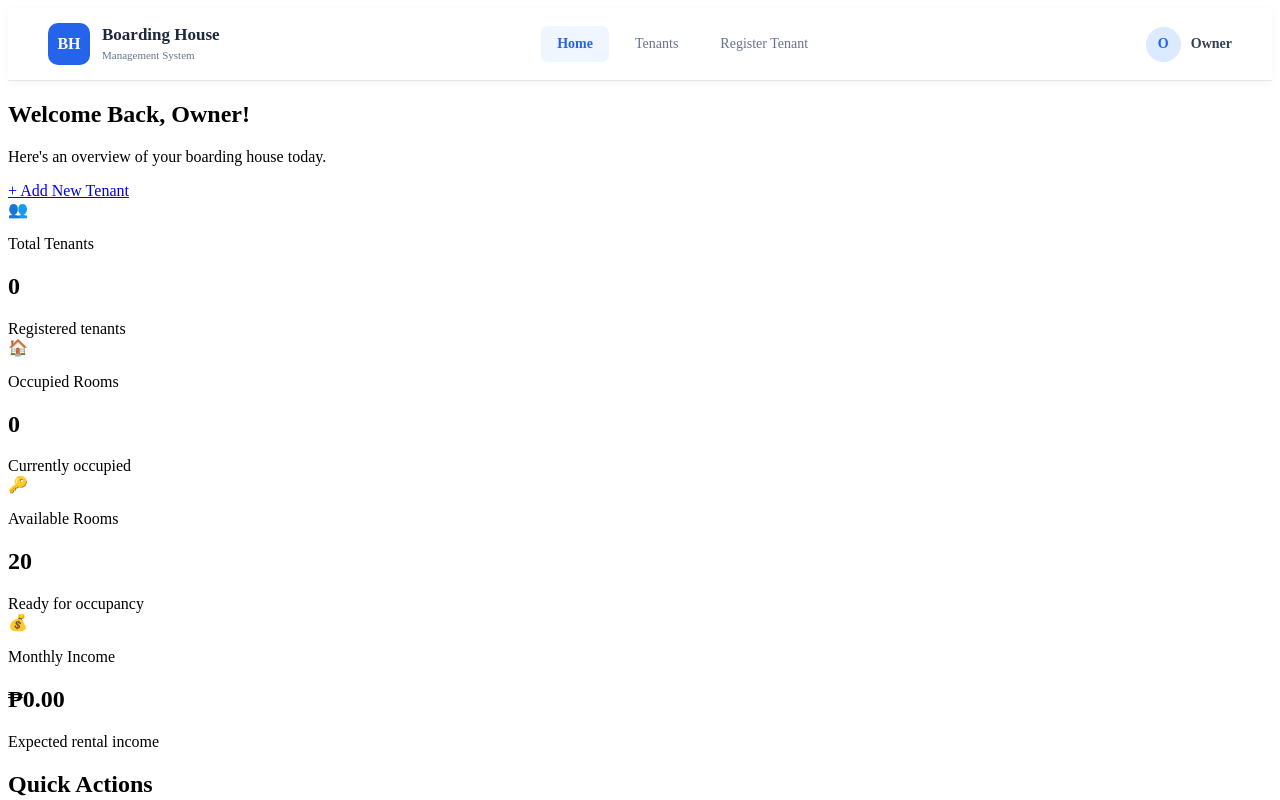
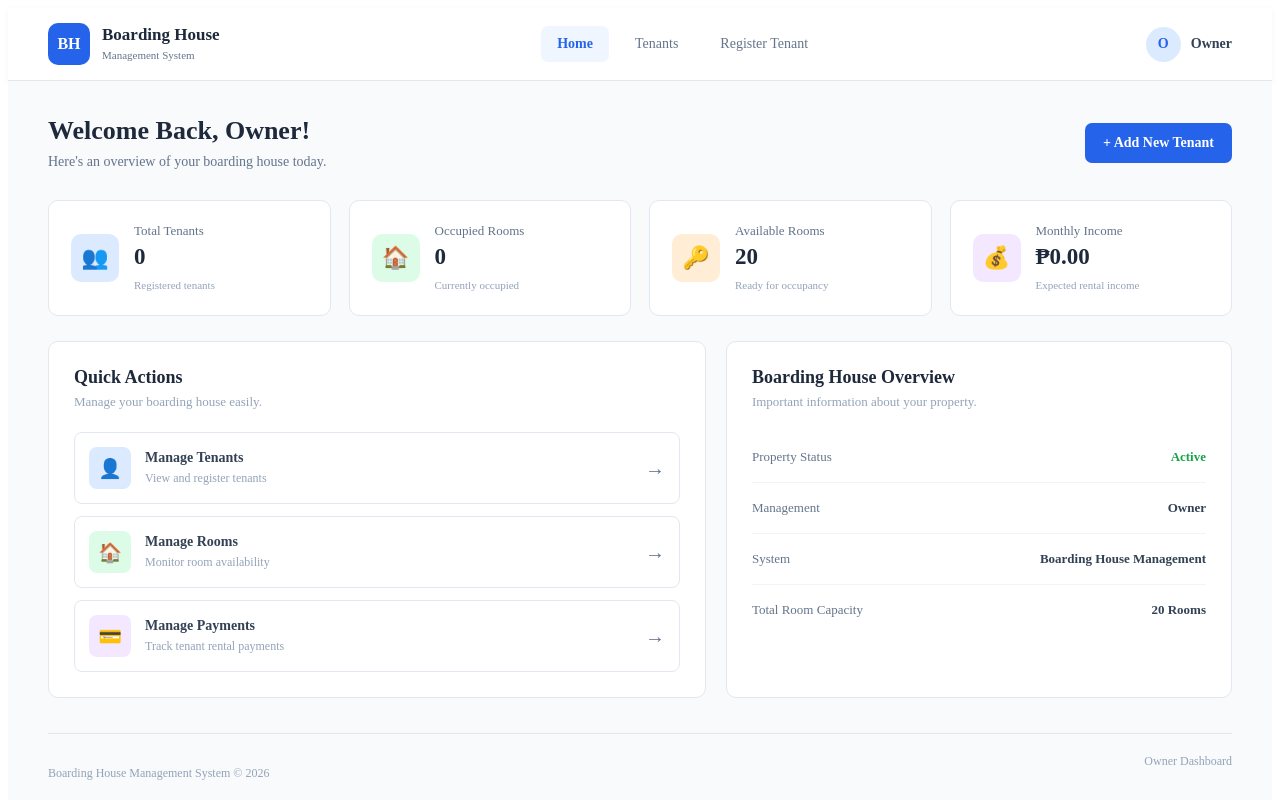
Before and after one commit to John-Ryan-ub/boarding-house-monitoring, an Angular app: page /home in a window 1280 px wide. Shown: the top 800 px of the page. Built offline with nearby package versions, Linux system fonts and the light colour scheme; no server answers.

Commit message:
added home CSS page

```diff
--- a/src/app/home/home.css
+++ b/src/app/home/home.css
@@ -0,0 +1,251 @@
+.dashboard {
+  min-height: 100vh;
+  padding: 35px 40px;
+  background: #f8fafc;
+}
+
+/* Welcome Section */
+.welcome-section {
+  display: flex;
+  justify-content: space-between;
+  align-items: center;
+  margin-bottom: 30px;
+}
+
+.welcome-section h1 {
+  color: #1e293b;
+  font-size: 26px;
+  margin: 0 0 8px;
+}
+
+.welcome-section p {
+  color: #64748b;
+  margin: 0;
+  font-size: 14px;
+}
+
+.primary-btn {
+  background: #2563eb;
+  color: white;
+  text-decoration: none;
+  padding: 12px 18px;
+  border-radius: 7px;
+  font-size: 14px;
+  font-weight: 600;
+}
+
+.primary-btn:hover {
+  background: #1d4ed8;
+}
+
+/* Summary Cards */
+.summary-cards {
+  display: grid;
+  grid-template-columns: repeat(4, 1fr);
+  gap: 18px;
+  margin-bottom: 25px;
+}
+
+.summary-card {
+  display: flex;
+  align-items: center;
+  gap: 15px;
+  padding: 22px;
+  background: white;
+  border: 1px solid #e2e8f0;
+  border-radius: 10px;
+}
+
+.card-icon {
+  width: 48px;
+  height: 48px;
+  display: flex;
+  align-items: center;
+  justify-content: center;
+  border-radius: 10px;
+  font-size: 22px;
+  flex-shrink: 0;
+}
+
+.blue {
+  background: #dbeafe;
+}
+
+.green {
+  background: #dcfce7;
+}
+
+.orange {
+  background: #ffedd5;
+}
+
+.purple {
+  background: #f3e8ff;
+}
+
+.summary-card p {
+  margin: 0 0 5px;
+  color: #64748b;
+  font-size: 13px;
+}
+
+.summary-card h2 {
+  margin: 0 0 5px;
+  color: #1e293b;
+  font-size: 23px;
+}
+
+.summary-card span {
+  color: #94a3b8;
+  font-size: 11px;
+}
+
+/* Dashboard Content */
+.dashboard-content {
+  display: grid;
+  grid-template-columns: 1.3fr 1fr;
+  gap: 20px;
+}
+
+.content-card {
+  background: white;
+  border: 1px solid #e2e8f0;
+  border-radius: 10px;
+  padding: 25px;
+}
+
+.content-card h2 {
+  color: #1e293b;
+  font-size: 18px;
+  margin: 0 0 6px;
+}
+
+.subtitle {
+  color: #94a3b8;
+  font-size: 13px;
+  margin: 0 0 22px;
+}
+
+/* Quick Actions */
+.quick-actions {
+  display: flex;
+  flex-direction: column;
+  gap: 12px;
+}
+
+.action-item {
+  display: flex;
+  align-items: center;
+  gap: 14px;
+  padding: 14px;
+  text-decoration: none;
+  border: 1px solid #e2e8f0;
+  border-radius: 8px;
+  transition: 0.2s;
+}
+
+.action-item:hover {
+  background: #f8fafc;
+  border-color: #93c5fd;
+}
+
+.action-icon {
+  width: 42px;
+  height: 42px;
+  display: flex;
+  align-items: center;
+  justify-content: center;
+  border-radius: 8px;
+  font-size: 19px;
+  flex-shrink: 0;
+}
+
+.action-item h3 {
+  margin: 0 0 5px;
+  color: #334155;
+  font-size: 14px;
+}
+
+.action-item p {
+  margin: 0;
+  color: #94a3b8;
+  font-size: 12px;
+}
+
+.action-item > span {
+  margin-left: auto;
+  color: #64748b;
+  font-size: 20px;
+}
+
+/* Property Overview */
+.overview-item {
+  display: flex;
+  justify-content: space-between;
+  align-items: center;
+  padding: 17px 0;
+  border-bottom: 1px solid #f1f5f9;
+  gap: 10px;
+}
+
+.overview-item:last-child {
+  border-bottom: none;
+}
+
+.overview-item span {
+  color: #64748b;
+  font-size: 13px;
+}
+
+.overview-item strong {
+  color: #334155;
+  font-size: 13px;
+  text-align: right;
+}
+
+.status-active {
+  color: #16a34a !important;
+}
+
+/* Footer */
+.dashboard-footer {
+  display: flex;
+  justify-content: space-between;
+  margin-top: 35px;
+  padding-top: 20px;
+  border-top: 1px solid #e2e8f0;
+  color: #94a3b8;
+  font-size: 12px;
+}
+
+/* Responsive Design */
+@media (max-width: 1000px) {
+  .summary-cards {
+    grid-template-columns: repeat(2, 1fr);
+  }
+
+  .dashboard-content {
+    grid-template-columns: 1fr;
+  }
+}
+
+@media (max-width: 600px) {
+  .dashboard {
+    padding: 20px 15px;
+  }
+
+  .welcome-section {
+    flex-direction: column;
+    align-items: flex-start;
+    gap: 18px;
+  }
+
+  .summary-cards {
+    grid-template-columns: 1fr;
+  }
+
+  .dashboard-footer {
+    flex-direction: column;
+    gap: 5px;
+  }
+}
```
